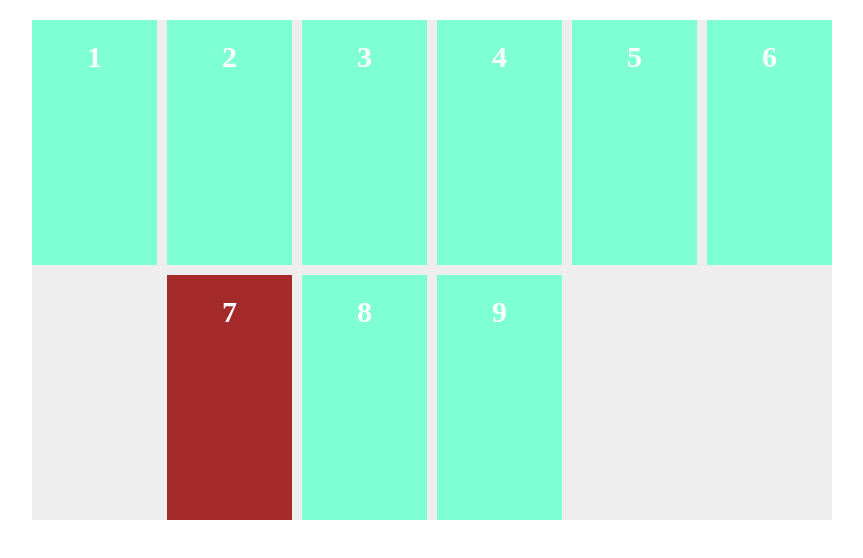
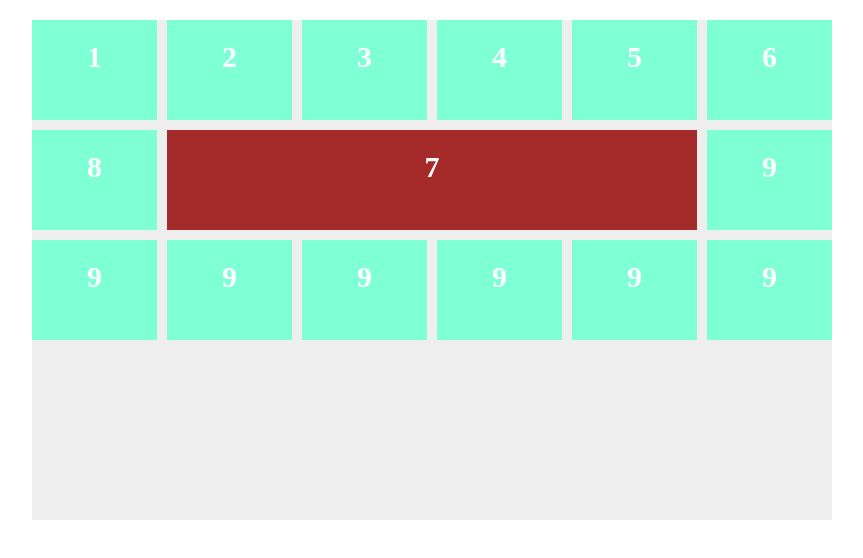
Before and after one commit to emanhamama/Grid, a plain HTML site: page index.html in a window 1280 px wide. Shown: the whole page, without its empty margins (208-1071 px from the left). Drawn offline with Linux system fonts and the light colour scheme.

Commit message:
Edit Grid

```diff
--- a/index.html
+++ b/index.html
@@ -1,9 +1,9 @@
 <!DOCTYPE html>
 <html lang="en">
   <head>
-    <meta charset="UTF-8">
-    <meta http-equiv="X-UA-Compatible" content="IE=edge">
-    <meta name="viewport" content="width=div, initial-scale=1.0">
+    <meta charset="UTF-8" />
+    <meta http-equiv="X-UA-Compatible" content="IE=edge" />
+    <meta name="viewport" content="width=div, initial-scale=1.0" />
     <link rel="stylesheet" href="style.css" />
     <title>Document</title>
   </head>
@@ -15,15 +15,24 @@
       <div>4</div>
       <div>5</div>
       <div>6</div>
-        <div style="background-color: brown;
-
-                        grid-column-start:2;
-
-                    grid-column-end:2 ;
-
-                    ">7
+      <div
+        style="
+          background-color: brown;
+          grid-column-start: 2;
+          grid-column-end: 6;
+          grid-row-start: 2;
+          grid-row-end: 3;
+        "
+      >
+        7
       </div>
       <div>8</div>
+      <div>9</div>
+      <div>9</div>
+      <div>9</div>
+      <div>9</div>
+      <div>9</div>
+      <div>9</div>
       <div>9</div>
     </div>
   </body>
--- a/style.css
+++ b/style.css
@@ -1,7 +1,7 @@
-*{
+* {
   box-sizing: border-box;
 }
-.parent{
+.parent {
   margin: 20px auto;
   width: 800px;
   height: 500px;
@@ -10,21 +10,19 @@
   /* grid-template-columns: 100px repeat(3,50px) 25% repeat(2,auto); */
   /* grid-template-columns: repeat(2,auto) repeat(2,1fr); */
   grid-template-columns: repeat(6, 1fr);
-
+  grid-template-rows: 100px 100px 100px;
   /* grid-template-rows: repeat(3,auto); */
   /* row-gap: 20px;
     column-gap: 20px; */
   gap: 10px 10px;
   /* justify-content: space-between;
     align-content: space-between; */
-
 }
-.parent div{
-    background-color:aquamarine;
+.parent div {
+  background-color: aquamarine;
   color: white;
   padding: 20px;
   font-size: 30px;
   text-align: center;
   font-weight: bold;
-
 }
```
Lines whose indentation alone changed are shown as unchanged.
